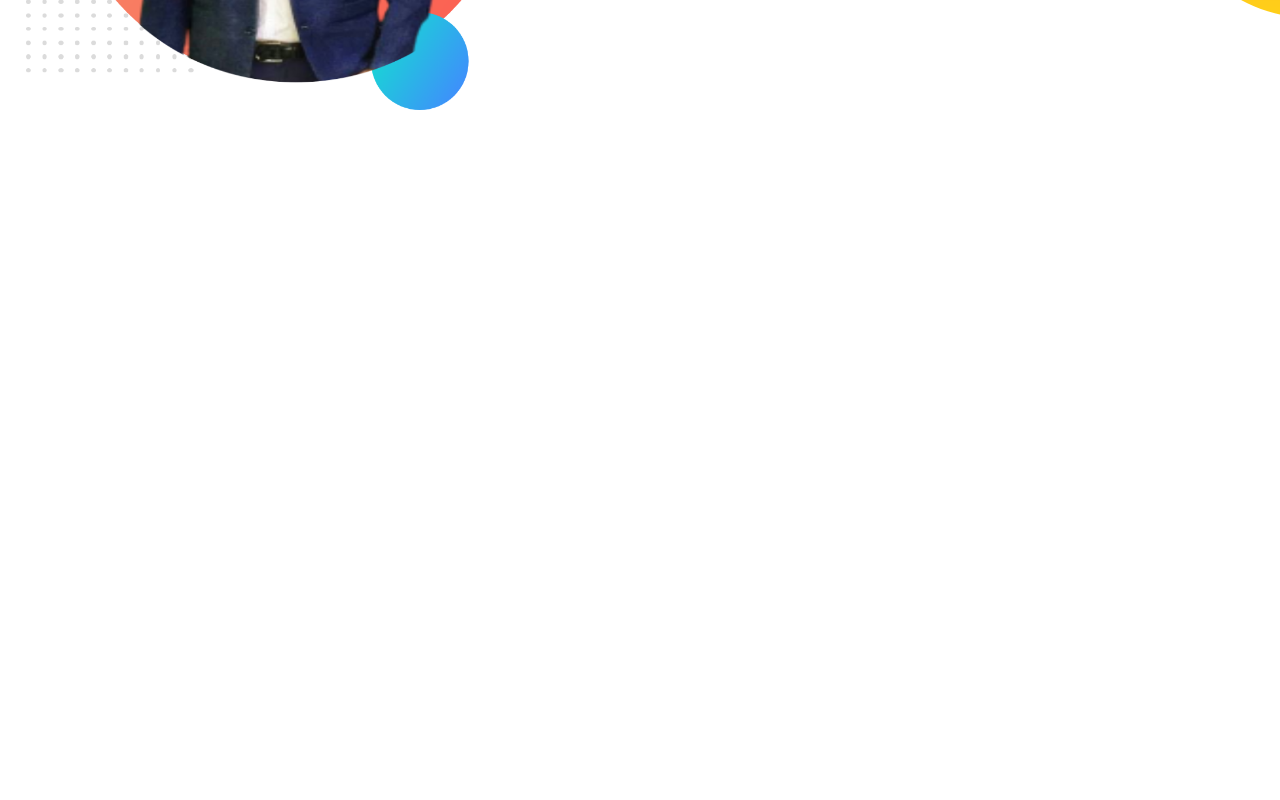
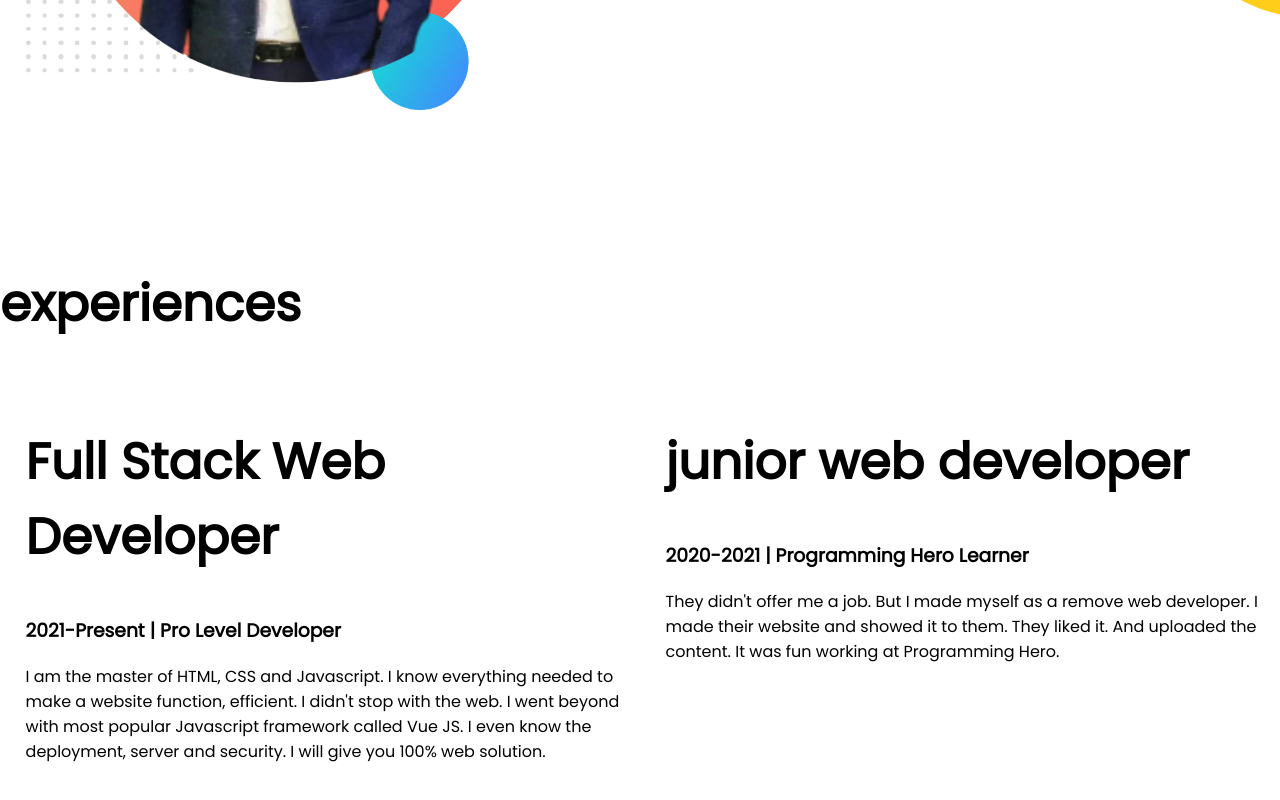
Before and after one commit to Nazmulhudashawon/Developer-portfolio, a plain HTML site: page index.html in a window 1280 px wide. Shown: the part 1023-1823 px from the top of the page. Before the commit the page ends 1290 px from the top, so only its background shows below. Drawn offline with Linux system fonts and the light colour scheme.

Commit message:
experiences

```diff
--- a/index.html
+++ b/index.html
@@ -13,7 +13,7 @@
 </head>
 
 <body>
-    <section class="top-banner">
+    <section class="top-banner flexible-container">
         <div class="half-width">
             <h1>welcome To</h1>
             <h1> <span class="color-orange">Nazmul Huda</span> world</h1>
@@ -27,7 +27,7 @@
         <div class="half-width"><img src="images/my-bg.png" alt=""></div>
     </section>
 
-    <section class="dream-big">
+    <section class="dream-big flexible-container">
         <div class="half-width"> <img src="images/my-bg.png" alt=""></div>
         <div class="half-width">
             <h1>Dream big</h1>
@@ -41,6 +41,30 @@
 
     </section>
 
+    <section class="experiences">
+        <h1>experiences</h1>
+        <div class="flexible-container">
+            <div class="half-width">
+                <h1>
+                    Full Stack Web Developer
+                </h1>
+                <h3>2021-Present | Pro Level Developer</h3>
+                <p>I am the master of HTML, CSS and Javascript. I know everything needed to make a website function,
+                    efficient. I didn't stop with the web. I went beyond with most popular Javascript framework called
+                    Vue
+                    JS. I even know the deployment, server and security. I will give you 100% web solution.</p>
+            </div>
+            <div class="half-width">
+                <h1>junior web developer</h1>
+                <h3>2020-2021 | Programming Hero Learner</h3>
+                <p>They didn't offer me a job. But I made myself as a remove web developer. I made their website and
+                    showed
+                    it to them. They liked it. And uploaded the content. It was fun working at Programming Hero.</p>
+            </div>
+        </div>
+
+    </section>
+
 
 </body>
 
--- a/style.css
+++ b/style.css
@@ -8,7 +8,7 @@ h1{
 .color-orange{
     color: orange;
 }
-section{display: flex;
+.flexible-container{display: flex;
     margin-bottom: 150px;
 }
 .half-width{
```
